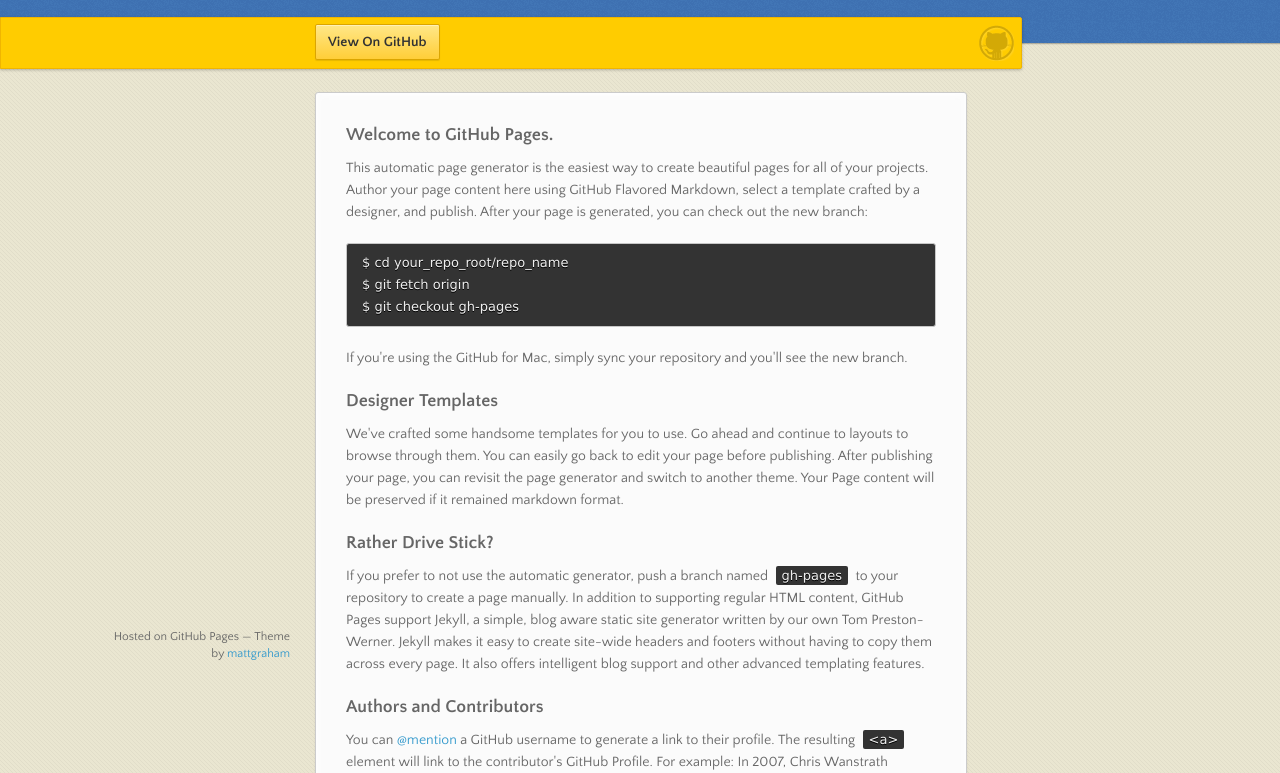
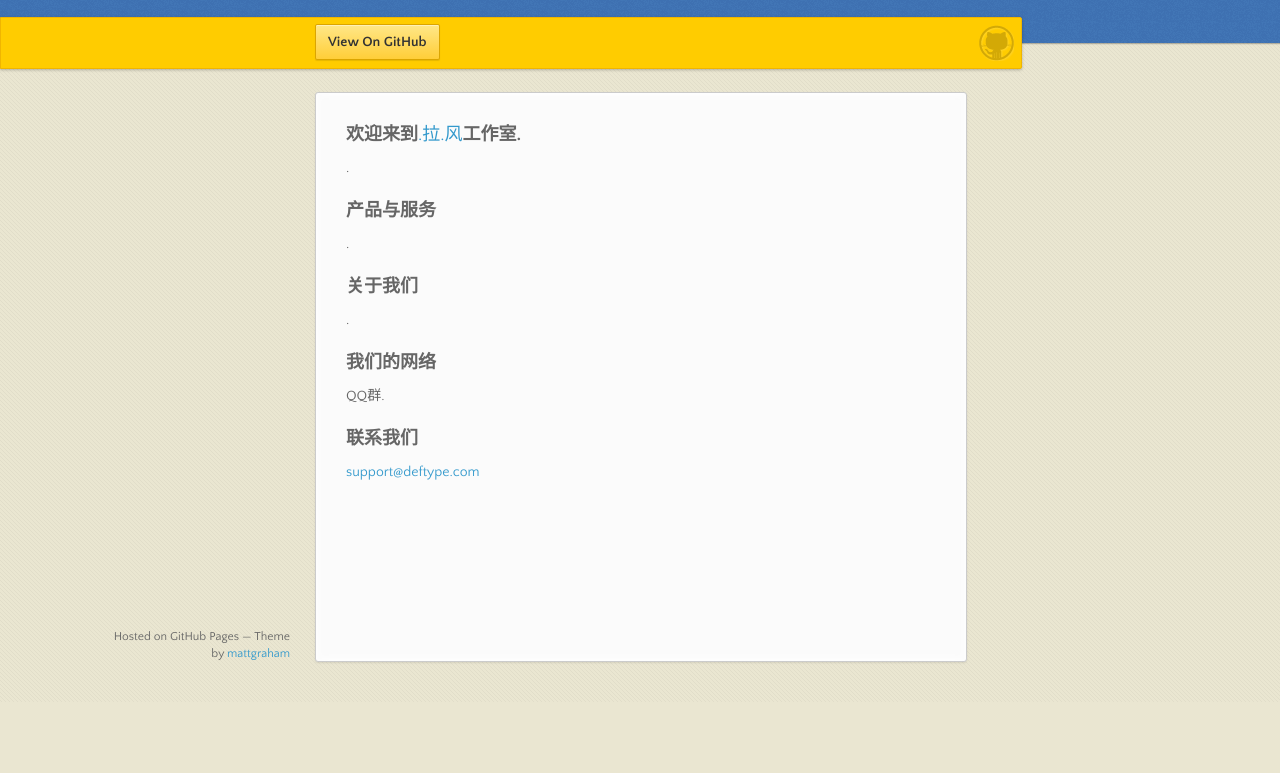
Before and after one commit to freewind/deftype.github.com, a plain HTML site: page index.html in a window 1280 px wide. Shown: the part 98-871 px from the top of the page. After the commit the page ends 800 px from the top, so only its background shows below. Drawn offline with nearby package versions, Linux system fonts and the light colour scheme.

Commit message:
update index page

```diff
--- a/index.html
+++ b/index.html
@@ -17,13 +17,12 @@
   <body>
 
     <header>
-        <h1>Deftype.github.com</h1>
-        <p>website for www.deftype.com</p>
+      <h1>拉风工作室</h1>
+      <p>拉风的技术、产品、服务，让我们变得更拉风！</p>
     </header>
 
     <div id="banner">
       <span id="logo"></span>
-
       <a href="https://github.com/deftype" class="button fork"><strong>View On GitHub</strong></a>
     </div><!-- end banner -->
 
@@ -32,32 +31,16 @@
         <ul></ul>
       </nav>
       <section>
-        <h3>Welcome to GitHub Pages.</h3>
-
-<p>This automatic page generator is the easiest way to create beautiful pages for all of your projects. Author your page content here using GitHub Flavored Markdown, select a template crafted by a designer, and publish. After your page is generated, you can check out the new branch:</p>
-
-<pre><code>$ cd your_repo_root/repo_name
-$ git fetch origin
-$ git checkout gh-pages
-</code></pre>
-
-<p>If you're using the GitHub for Mac, simply sync your repository and you'll see the new branch.</p>
-
-<h3>Designer Templates</h3>
-
-<p>We've crafted some handsome templates for you to use. Go ahead and continue to layouts to browse through them. You can easily go back to edit your page before publishing. After publishing your page, you can revisit the page generator and switch to another theme. Your Page content will be preserved if it remained markdown format.</p>
-
-<h3>Rather Drive Stick?</h3>
-
-<p>If you prefer to not use the automatic generator, push a branch named <code>gh-pages</code> to your repository to create a page manually. In addition to supporting regular HTML content, GitHub Pages support Jekyll, a simple, blog aware static site generator written by our own Tom Preston-Werner. Jekyll makes it easy to create site-wide headers and footers without having to copy them across every page. It also offers intelligent blog support and other advanced templating features.</p>
-
-<h3>Authors and Contributors</h3>
-
-<p>You can <a href="https://github.com/blog/821" class="user-mention">@mention</a> a GitHub username to generate a link to their profile. The resulting <code>&lt;a&gt;</code> element will link to the contributor's GitHub Profile. For example: In 2007, Chris Wanstrath (<a href="https://github.com/defunkt" class="user-mention">@defunkt</a>), PJ Hyett (<a href="https://github.com/pjhyett" class="user-mention">@pjhyett</a>), and Tom Preston-Werner (<a href="https://github.com/mojombo" class="user-mention">@mojombo</a>) founded GitHub.</p>
-
-<h3>Support or Contact</h3>
-
-<p>Having trouble with Pages? Check out the documentation at <a href="http://help.github.com/pages">http://help.github.com/pages</a> or contact <a href="mailto:support@github.com">support@github.com</a> and we’ll help you sort it out.</p>
+        <h3>欢迎来到<a href="http://itang.me" target="_blank">.拉</a><a href="http://freewind.me" target="_blank">.风</a>工作室.</h3>
+        <p>.</p>
+        <h3>产品与服务</h3>
+        <p>.</p>
+        <h3>关于我们</h3>
+        <p>.</p>
+        <h3>我们的网络</h3>
+        <p>QQ群.</p>
+        <h3>联系我们</h3>
+        <p> <a href="mailto:support@deftype.com">support@deftype.com</a></p>
       </section>
       <footer>
         <p><small>Hosted on GitHub Pages &mdash; Theme by <a href="http://twitter.com/#!/michigangraham">mattgraham</a></small></p>
@@ -74,6 +57,5 @@
              pageTracker._trackPageview();
              } catch(err) {}
            </script>
-
 </body>
 </html>
```
Lines whose indentation alone changed are shown as unchanged.
